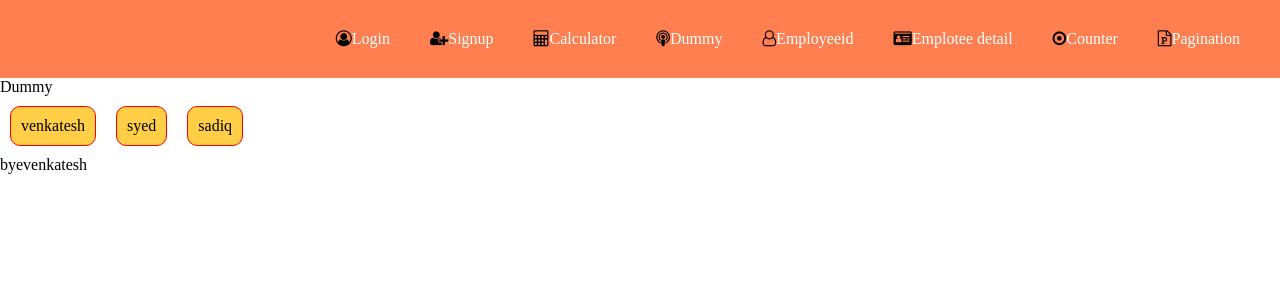
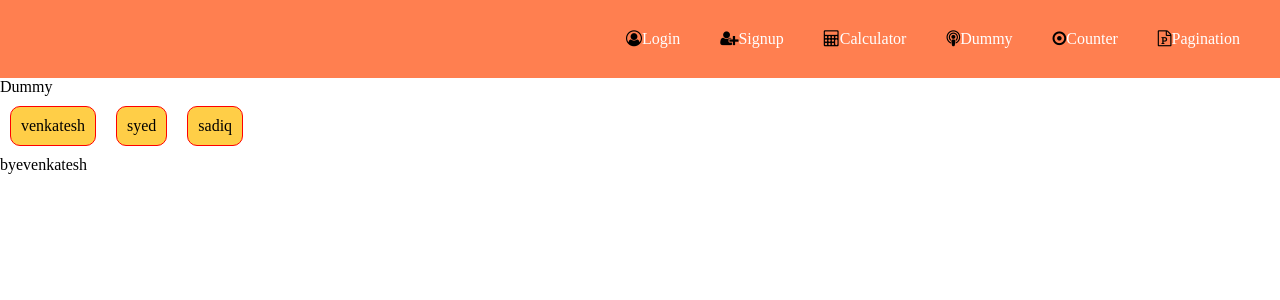
Before and after one commit to venkatesh2001A/react-q6trt7, a React (Create React App) app: page / in a window 1280 px wide. Shown: the top 300 px of the page. Built offline with nearby package versions, Linux system fonts and the light colour scheme.

Commit message:
1 file modified

```diff
--- a/src/components/nav.jsx
+++ b/src/components/nav.jsx
@@ -22,13 +22,13 @@ function Nav() {
         <i class="fa fa-podcast icon"></i>
         Dummy
       </NavLink>
-      <NavLink to="/Employeeid">
+      {/* <NavLink to="/Employeeid">
         <i class="fa fa-user-o icon"></i>
         Employeeid
-      </NavLink>
-      <NavLink to="/Employee detail">
+      </NavLink> */}
+      {/* <NavLink to="/Employee detail">
         <i className="fa fa-id-card icon"></i>Emplotee detail
-      </NavLink>
+      </NavLink> */}
       <NavLink to="/Counter">
         <i class="fa fa-dot-circle-o icon"></i>
         Counter
```
